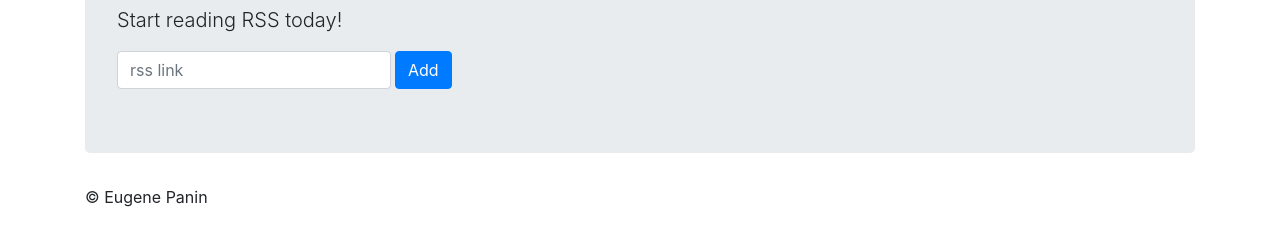
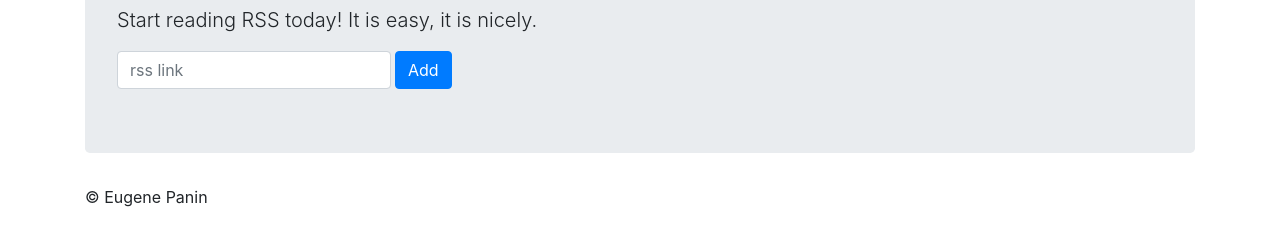
Before and after one commit to clickf5/rss-reader, a website built with webpack: page src/template.html in a window 1280 px wide. Shown: the part 163-408 px from the top of the page. Built offline with nearby package versions, Linux system fonts and the light colour scheme.

Commit message:
add some text

```diff
--- a/src/template.html
+++ b/src/template.html
@@ -8,7 +8,7 @@
 <div class="container mt-5">
     <div class="jumbotron">
         <h1>RSS Reader</h1>
-        <p class="lead">Start reading RSS today!</p>
+        <p class="lead">Start reading RSS today! It is easy, it is nicely.</p>
         <form action="" class="form-inline rss-form">
             <div class="form-group">
                 <input type="text" required name="url" class="form-control" placeholder="rss link">
```
